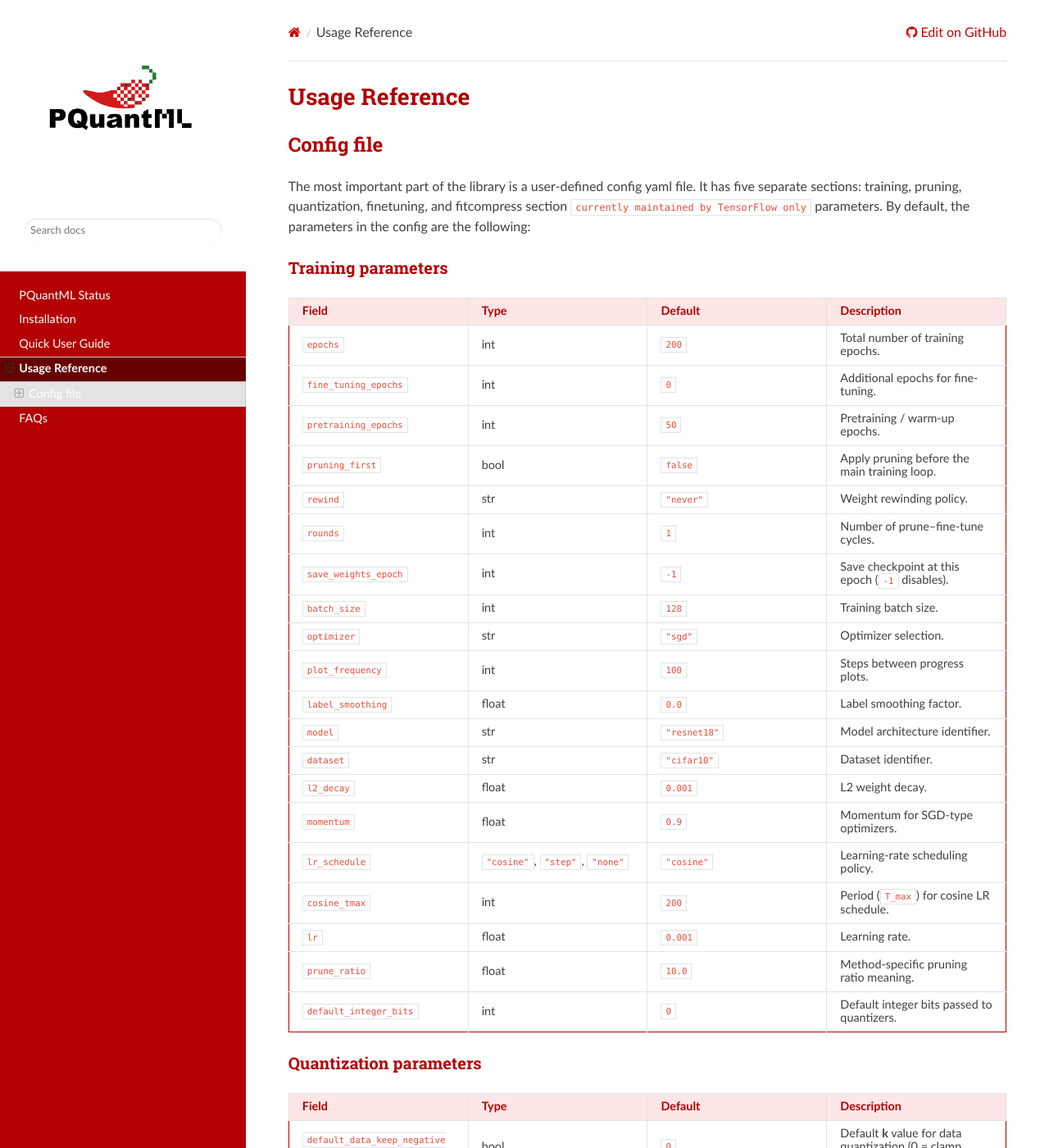
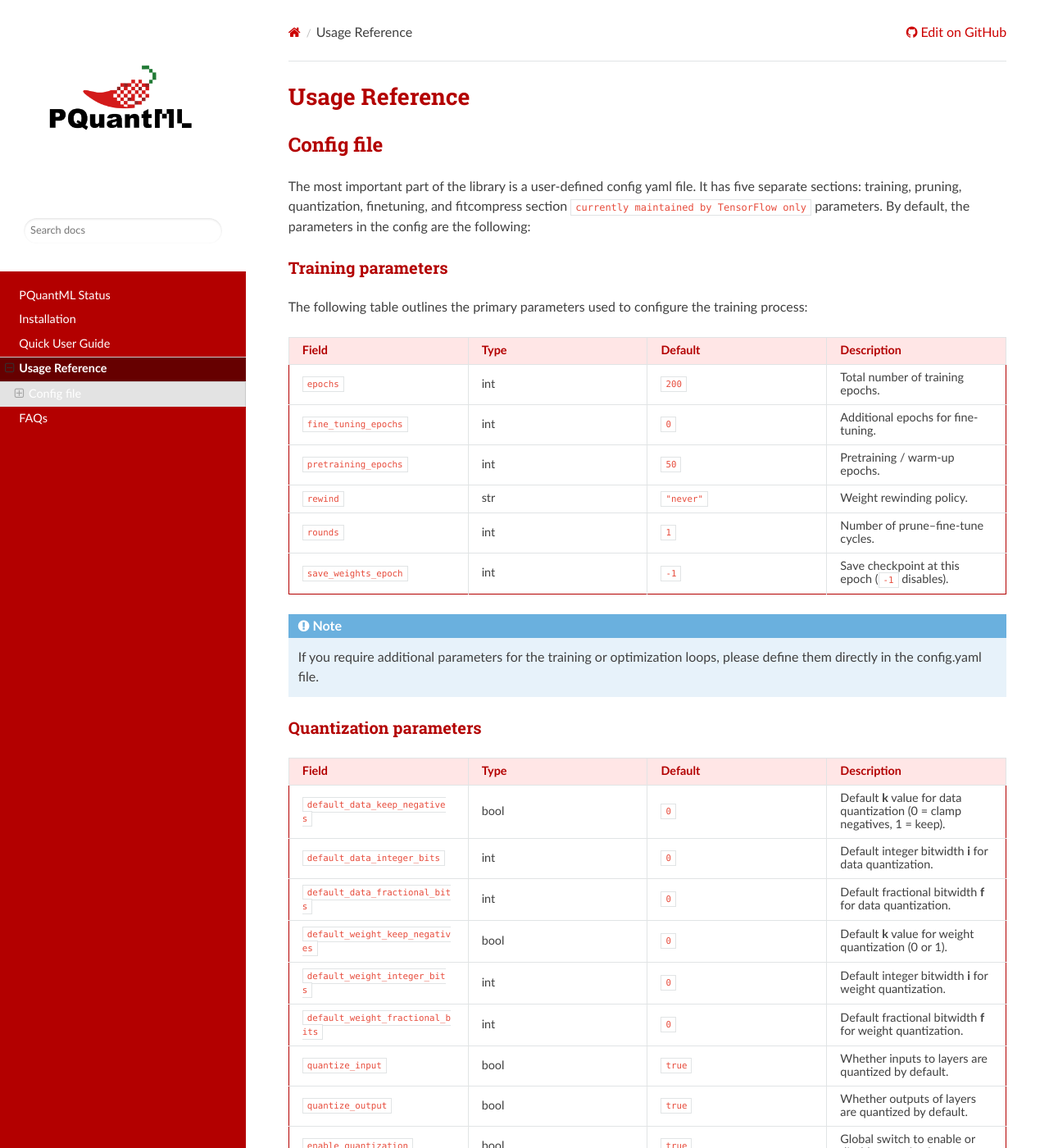
Before and after one commit to nroope/PQuant, a Sphinx documentation site: the page built from docs/source/reference.md, in a window 1280 px wide and 1400 px high. Shown: the whole window at 82% size. Built offline with Sphinx 7.4.7 and the Read the Docs theme 3.1.0, drawn with Linux system fonts in a browser that asks for light colours; some of the changed text lies outside the part shown.

Commit message:
Modifications to the training config

````diff
--- a/docs/source/reference.md
+++ b/docs/source/reference.md
@@ -5,30 +5,20 @@
 The most important part of the library is a user-defined config yaml file. It has five separate sections: training, pruning, quantization, finetuning, and fitcompress section `currently maintained by TensorFlow only` parameters. By default, the parameters in the config are the following:
 
 ### Training parameters
-
+The following table outlines the primary parameters used to configure the training process:
 
 | **Field**               | **Type**                                   | **Default**   | **Description**                                            |
 |------------------------|---------------------------------------------|---------------|------------------------------------------------------------|
 | `epochs`               | int                                         | `200`         | Total number of training epochs.                          |
 | `fine_tuning_epochs`   | int                                         | `0`           | Additional epochs for fine-tuning.                        |
 | `pretraining_epochs`   | int                                         | `50`          | Pretraining / warm-up epochs.                             |
-| `pruning_first`        | bool                                        | `false`       | Apply pruning before the main training loop.              |
 | `rewind`               | str                                         | `"never"`     | Weight rewinding policy.                                  |
 | `rounds`               | int                                         | `1`           | Number of prune–fine-tune cycles.                         |
 | `save_weights_epoch`   | int                                         | `-1`          | Save checkpoint at this epoch (`-1` disables).            |
-| `batch_size`           | int                                         | `128`         | Training batch size.                                      |
-| `optimizer`            | str                                         | `"sgd"`       | Optimizer selection.                                      |
-| `plot_frequency`       | int                                         | `100`         | Steps between progress plots.                             |
-| `label_smoothing`      | float                                       | `0.0`         | Label smoothing factor.                                   |
-| `model`                | str                                         | `"resnet18"`  | Model architecture identifier.                            |
-| `dataset`              | str                                         | `"cifar10"`   | Dataset identifier.                                       |
-| `l2_decay`             | float                                       | `0.001`       | L2 weight decay.                                          |
-| `momentum`             | float                                       | `0.9`         | Momentum for SGD-type optimizers.                         |
-| `lr_schedule`          | `"cosine"`, `"step"`, `"none"`              | `"cosine"`    | Learning-rate scheduling policy.                          |
-| `cosine_tmax`          | int                                         | `200`         | Period (`T_max`) for cosine LR schedule.                  |
-| `lr`                   | float                                       | `0.001`       | Learning rate.                                            |
-| `prune_ratio`          | float                                       | `10.0`        | Method-specific pruning ratio meaning.                    |
-| `default_integer_bits` | int                                         | `0`           | Default integer bits passed to quantizers.                |
+
+```{note}
+If you require additional parameters for the training or optimization loops, please define them directly in the config.yaml file.
+```
 
 ### Quantization parameters
 
````
Also changed, not shown: other parts of docs/source/reference.md (+1 -0 lines), docs/source/faq.md (+5 -1 lines).
